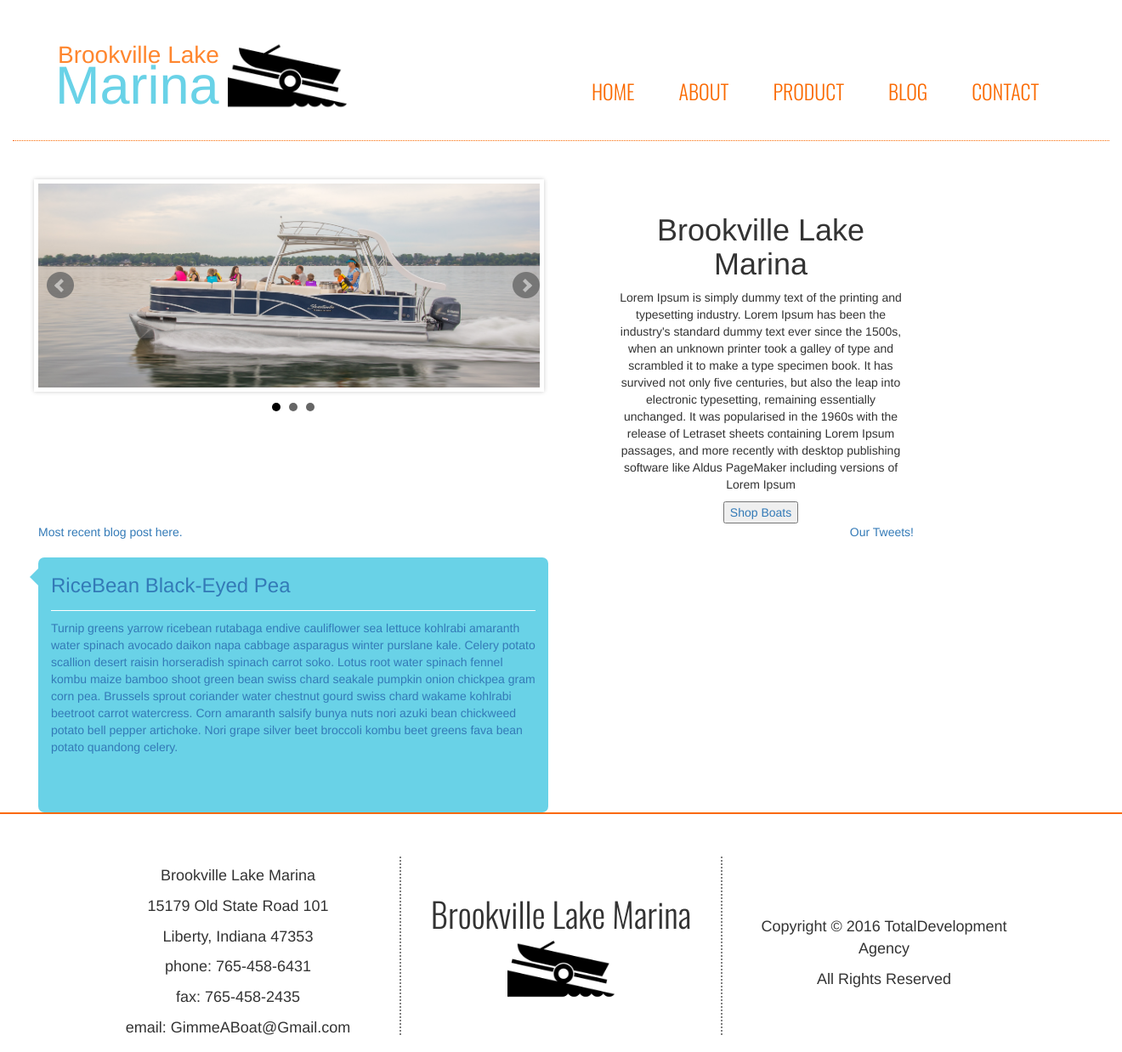
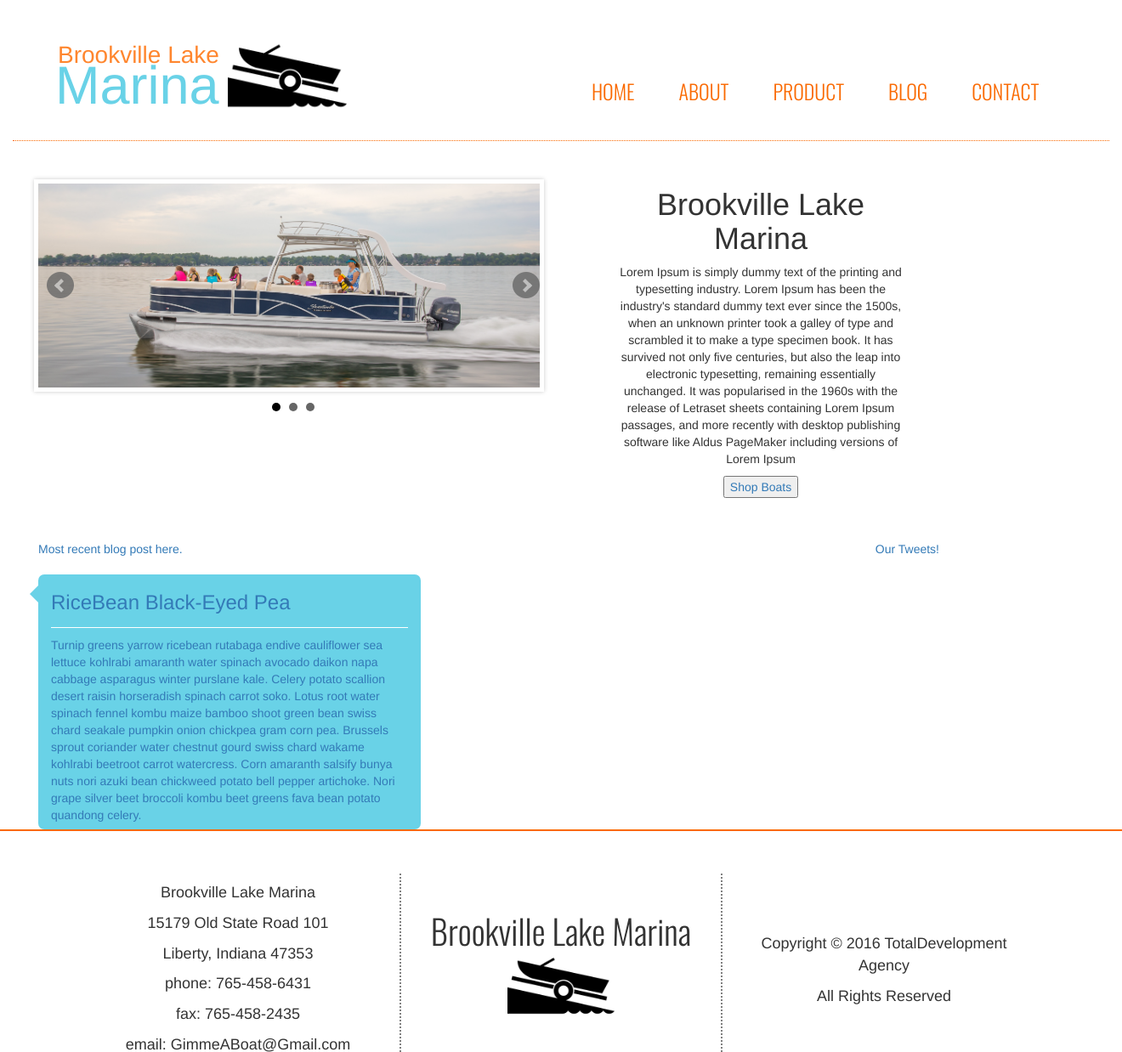
Before and after one commit to jknueven/MarinaSite, a PHP site: page /index.html in a window 1320 px wide; the page is wider, and only the part inside the window is pictured. Shown: the top 1238 px of that part at 85% size. Run offline with PHP 8.4, Linux system fonts and the light colour scheme; some libraries are stand-ins or nearby versions.

Commit message:
styled home a bit

```diff
--- a/css/main.css
+++ b/css/main.css
@@ -116,20 +116,21 @@
       margin-top: -25px;
       margin-left: -3px; }
 
-.content {
-  width: 100%; }
+.middleContent {
+  width: 100%;
+  margin-top: 50px; }
 
 .slider {
   margin-top: 40px; }
 
 .infoBox {
-  margin-top: 80px;
+  margin-top: 50px;
   margin-left: 50px;
   text-align: center; }
 
 .twitter-timeline {
   float: right;
-  margin-right: 200px; }
+  margin-right: 170px; }
 
 footer {
   text-align: center;
--- a/index.html
+++ b/index.html
@@ -46,7 +46,7 @@
 			</div>
 		</div>
 
-	<div class="col-lg-12 middle content">
+	<div class="col-lg-12 middleContent">
 		<div class="col-lg-6 blogWire">
 			<p>Most recent blog post here.</p>
 
@@ -66,7 +66,7 @@
 		</div>
 
 
-		<div class="col-lg-6">
+		<div class="col-lg-6 twitter">
 			<a class="twitter-timeline" data-width="400" data-height="400" href="https://twitter.com/gimmeaboat_lake">Our Tweets!</a> <script async src="//platform.twitter.com/widgets.js" charset="utf-8"></script>
 
 		</div>
--- a/js/product.js
+++ b/js/product.js
@@ -11,9 +11,9 @@
 
 			var itr = index + 1;
 
-				$(".Products").append("<div class='col-lg-6 boat"+itr+"'><div class='wrapper"+itr+"'><img src='"+boat.picture+"'><ul><li>Name: "+boat.name+"</li><li>Description: "+boat.description+"</li><li>Price: $ "+boat.price+"</li></ul></div></div>")
+				$(".Products").append("<div class='col-lg-6 boat"+itr+"'><div class='wrapper"+itr+"'><img src='"+boat.picture+"'><ul><li>Name: "+boat.name+"</li><li>Description: "+boat.description+"</li><li>Price: $ "+boat.price+"</li></ul></div></div>");
 
-			})
+			});
 		}
 
 	});
--- a/sass/main.scss
+++ b/sass/main.scss
@@ -62,9 +62,10 @@
 	}
 }
 
-.content {
+.middleContent {
 	//background-color:$secondaryColor;
 	width:100%;
+	margin-top:50px;
 }
 
 .slider {
@@ -72,14 +73,15 @@
 }
 
 .infoBox {
-	margin-top:80px;
+	margin-top:50px;
 	margin-left:50px;
 	text-align:center;
 }
 
+
 .twitter-timeline {
 	float:right;
-	margin-right: 200px;
+	margin-right: 170px;
 
 }
 
```
